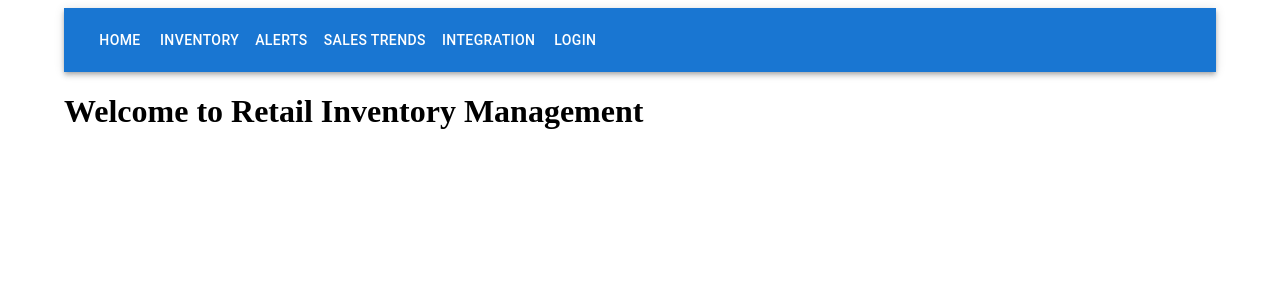
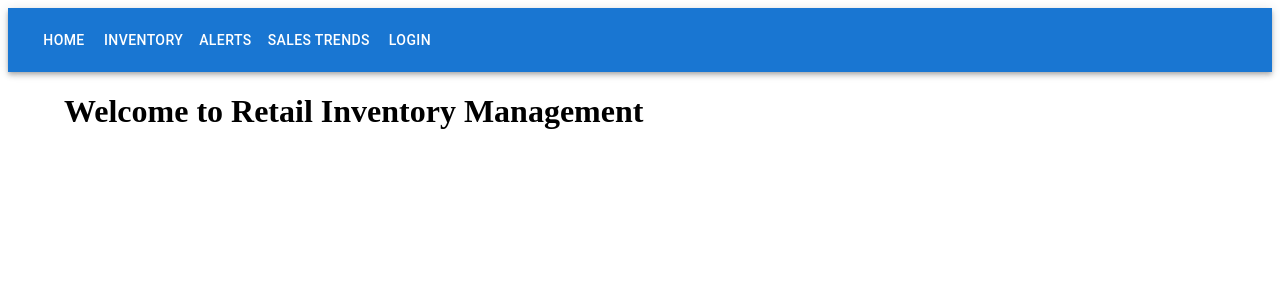
Before and after one commit to romanandani266/test_1, a React app in the folder frontend/: page / in a window 1280 px wide. Shown: the top 300 px of the page. Built offline with nearby package versions, Linux system fonts and the light colour scheme; the HTML template or start-up script is replaced by a standard one.

Commit message:
Add frontend/src/App.js

```diff
--- a/frontend/src/App.js
+++ b/frontend/src/App.js
@@ -1,15 +1,14 @@
 import React from "react";
 import { Routes, Route, Link } from "react-router-dom";
-import { Container, AppBar, Toolbar, Button } from "@mui/material";
+import { AppBar, Toolbar, Button, Container } from "@mui/material";
 import Inventory from "./components/Inventory";
 import Alerts from "./components/Alerts";
 import SalesTrends from "./components/SalesTrends";
 import Login from "./components/Login";
-import Integration from "./components/Integration";
 
 const App = () => {
   return (
-    <Container>
+    <div>
       <AppBar position="static">
         <Toolbar>
           <Button color="inherit" component={Link} to="/">
@@ -24,23 +23,22 @@ const App = () => {
           <Button color="inherit" component={Link} to="/sales-trends">
             Sales Trends
           </Button>
-          <Button color="inherit" component={Link} to="/integration">
-            Integration
-          </Button>
           <Button color="inherit" component={Link} to="/login">
             Login
           </Button>
         </Toolbar>
       </AppBar>
+
+      <Container>
         <Routes>
           <Route path="/" element={<h1>Welcome to Retail Inventory Management</h1>} />
           <Route path="/inventory" element={<Inventory />} />
           <Route path="/alerts" element={<Alerts />} />
           <Route path="/sales-trends" element={<SalesTrends />} />
-        <Route path="/integration" element={<Integration />} />
           <Route path="/login" element={<Login />} />
         </Routes>
       </Container>
+    </div>
   );
 };
 
```
Lines whose indentation alone changed are shown as unchanged.
